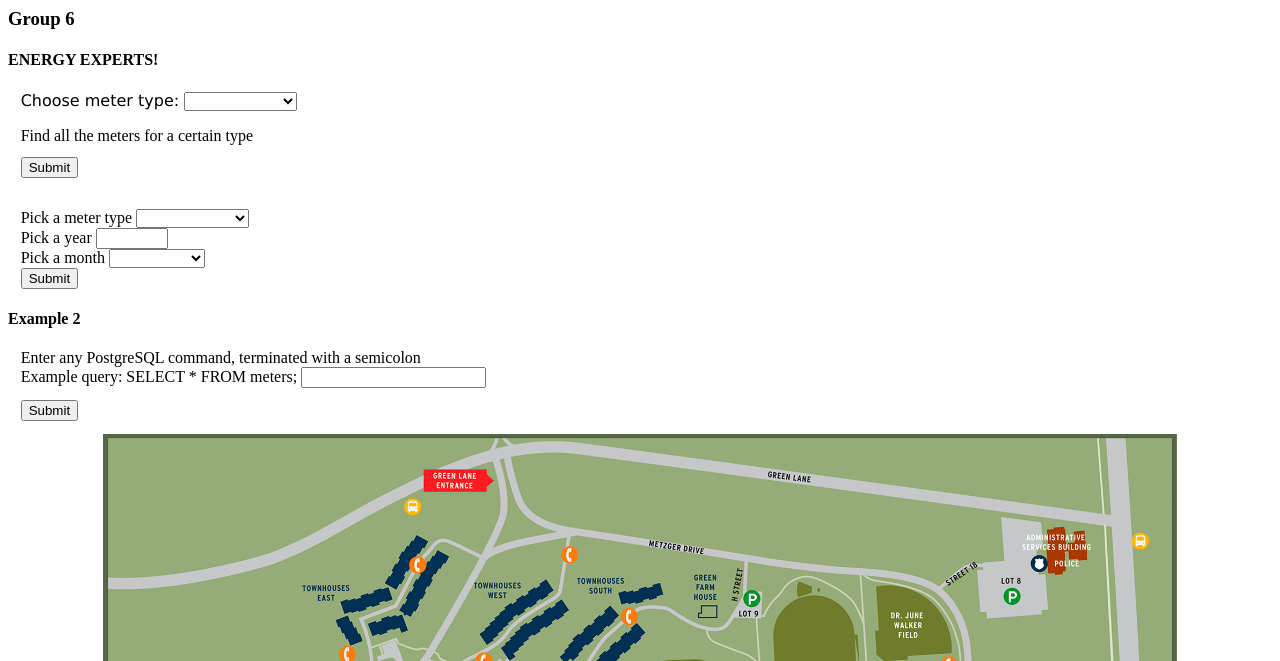
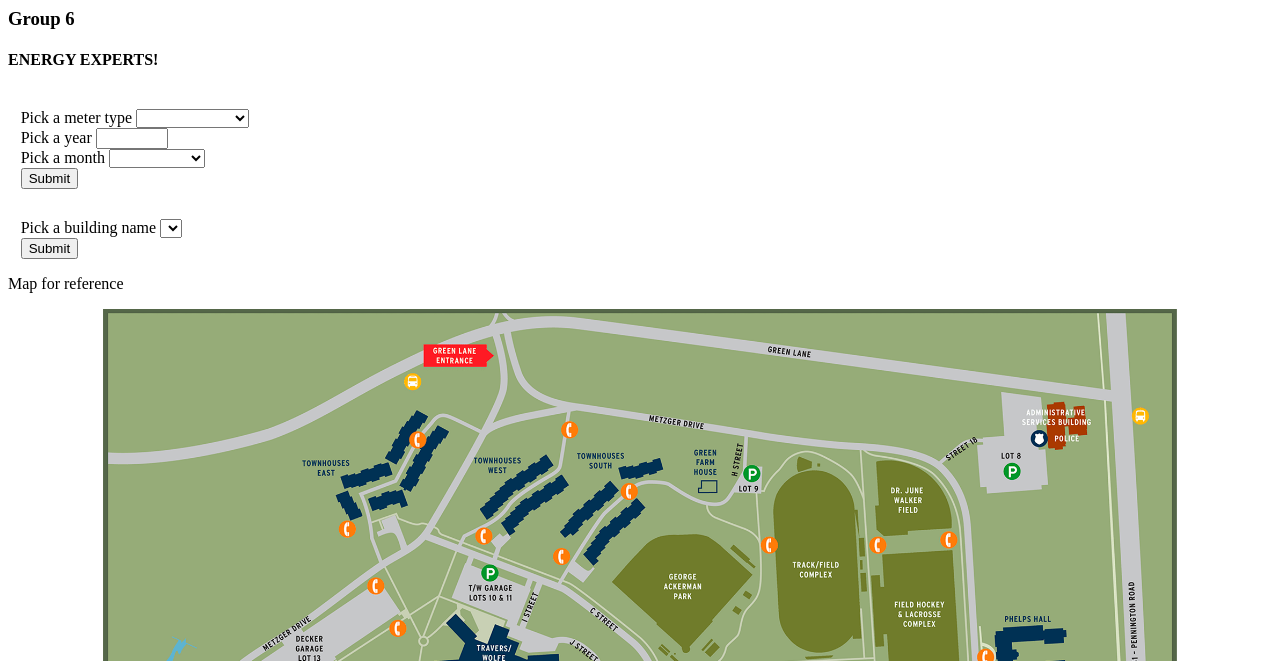
Before and after one commit to tomcamilli/cab-project-02-6, a Flask app: page / in a window 1280 px wide. Shown: the top 661 px of the page. Run offline with Flask 2, Linux system fonts and the light colour scheme; lists and menus that the app fills with data are empty; some libraries are stand-ins or nearby versions.

Commit message:
attempt to work with buildings

```diff
--- a/app.py
+++ b/app.py
@@ -141,19 +141,7 @@ app = Flask(__name__)
 def form():
 	return render_template('eD-form.html')
 
-# handle venue POST and serve result web page
-@app.route('/venue-handler', methods=['POST'])
-def venue_handler():
-	rows = connect('SELECT MeterName, MeterType FROM meters WHERE MeterType = \'' + request.form['MeterTypeDrop'] + '\';')
-	return render_template('my-result.html', rows=rows)
-
-
-# handle query POST and serve result web page
-@app.route('/query-handler', methods=['POST'])
-def query_handler():
-    rows = connect(request.form['query'])
-    return render_template('my-result.html', rows=rows)
-
+# handle meter-cost POST and serve result web page
 @app.route('/meter-cost-handler', methods=['POST'])
 def meter_cost_handler():
 	y = request.form['year']
@@ -162,5 +150,19 @@ def meter_cost_handler():
 	heads = ['meter', 'cost', 'usage', 'date']
 	return render_template('my-result.html', rows=rows, heads=heads)
 
+# handle building POST and serve result web page
+@app.route('/building-dynamic-handler', methods=['POST'])
+def building_handler():
+	building_list = connect('SELECT BuildingName FROM buildings;')
+	return render_template('eD-form.html', rows=rows, heads=heads)
+
+# handle building POST and serve result web page
+@app.route('/building-handler', methods=['POST'])
+def building_handler():
+	building_list = connect('SELECT BuildingName FROM buildings;')
+	rows = connect('SELECT BuildingName, YearBuilt, PropertyType, GrossFloorArea, OperationalHours, NumComputerLabs FROM buildings WHERE BuildingName = \'' + request.form['building_name'] + '\';')
+	heads = ['building', 'year built', 'property type', 'gross floor area', 'operational hours', '# of computer labs']
+	return render_template('my-result.html', rows=rows, heads=heads)
+
 if __name__ == '__main__':
     app.run(debug = True)
--- a/templates/eD-form.html
+++ b/templates/eD-form.html
@@ -8,23 +8,6 @@
 	    <h3>Group 6</h3>
 
 	    <h4>ENERGY EXPERTS!</h4>
-		<form action="/venue-handler" method="POST">
-				<p style="font-family:verdana">
-    			Choose meter type:
-				<SELECT name="MeterTypeDrop" style="font-family:verdana">
-	      				<OPTION value=""></OPTION>
-						<OPTION value="Natural Gas">Natural Gas</OPTION>
-						<OPTION value="Electric - Grid">Electric - Grid</OPTION>
-  				</SELECT>
-  </p>
-
-		<!form action="/venue-handler" method="POST">
-            <div>
-                Find all the meters for a certain type
-                <!input type="text" name="MeterType">
-            </div>
-                <input type="submit" value="Submit">
-        </form>
 
 		<form action="/meter-cost-handler" method="POST">
 
@@ -60,16 +43,23 @@
 				<input type="submit" value="Submit">
 		</form>
 
-	    <h4>Example 2</h4>
-        <form action="/query-handler" method="POST">
-            <div>
-		        Enter any PostgreSQL command, terminated with a semicolon
-                <br />
-	            Example query: SELECT * FROM meters;
-		        <input type="text" name="query">
-            </div>
-                <input type="submit" value="Submit">
-        </form>
+		<form action="/building-handler" method="POST">
+
+				<br>
+				<label for="building_name">Pick a building name</label>
+				<select name="building_name" style="font-family:verdana">
+	      				<!--<option value=""></option>
+						<option value="Ely Allen Brewster House">Ely Allen Brewster House</option>
+						<option value="Armstrong Hall">Armstrong Hall</option>-->
+						{% for x in building_list %}
+						<option value="{{x.BuildingName}}">{{x}}</option>
+						{% endfor %}
+				</select>
+				<br>
+				<input type="submit" value="Submit">
+		</form>
+
+		<p>Map for reference</p>
 		<div>
 			<img src="{{ url_for('static',filename='/images/tcnj-map.png') }}" alt="Map of TCNJ">
 		</div>
```
